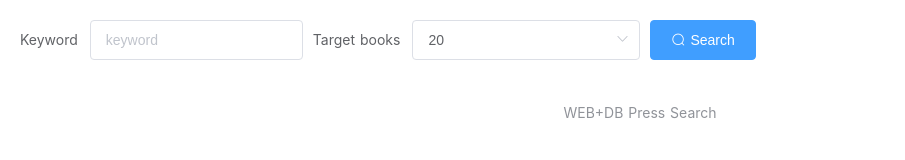
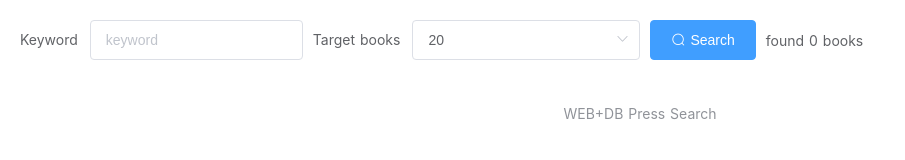
Before and after one commit to volpe28v/WdpExcavator, a Nuxt app: page / in a window 1280 px wide. Shown: the top 160 px of the page, without its empty margins (0-905 px from the left). Built offline with nearby package versions, Linux system fonts and the light colour scheme.

Commit message:
Add display searched book number

```diff
--- a/pages/index.vue
+++ b/pages/index.vue
@@ -27,6 +27,9 @@
             type="primary"
             icon="el-icon-search"
             @click="search">Search</el-button>
+        </el-form-item>
+        <el-form-item>
+          <div class="el-form-item__label">found <span v-text="found_tocs.length"/> books</div>
         </el-form-item>
       </el-form>
 
```
